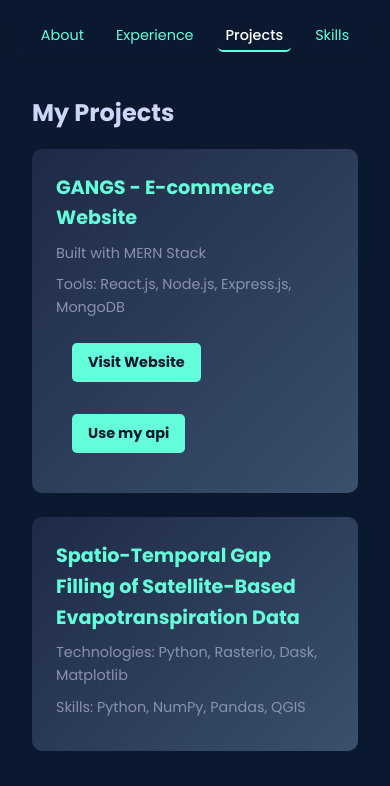
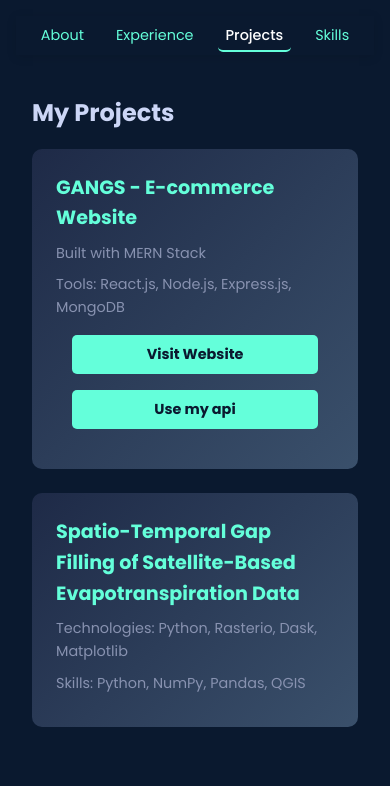
Before and after one commit to Mukeshkummuru/My_portfolio, a React (Vite) app: page /projects in a window 390 px wide. Shown: the top 786 px of the page. Built offline with nearby package versions, Linux system fonts and the light colour scheme.

Commit message:
first change after deploy

```diff
--- a/src/components/components CSS/responsive.css
+++ b/src/components/components CSS/responsive.css
@@ -203,6 +203,14 @@
     .description {
       font-size: 0.8rem;
     }
+
+    .project-link {
+      display: flex;
+      align-items: center;
+      justify-content: center;
+      align-items: center;
+      font-size: 0.9rem;
+    }
   }
 
   /* Adjustments for 390px */
@@ -241,4 +249,13 @@
     .description {
       font-size: 0.7rem;
     }
+
+    .project-link {
+      display: flex;
+      align-items: center;
+      justify-content: center;
+      align-items: center;
+      font-size: 0.9rem;
+    }
+
   }
```
